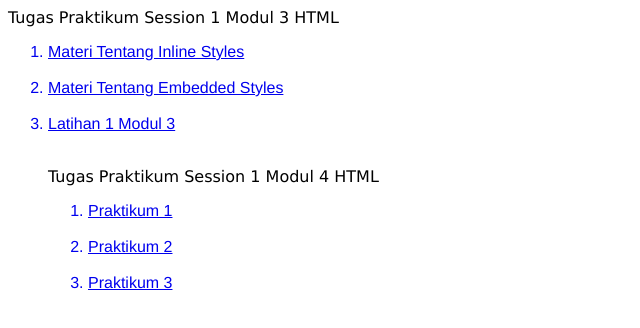
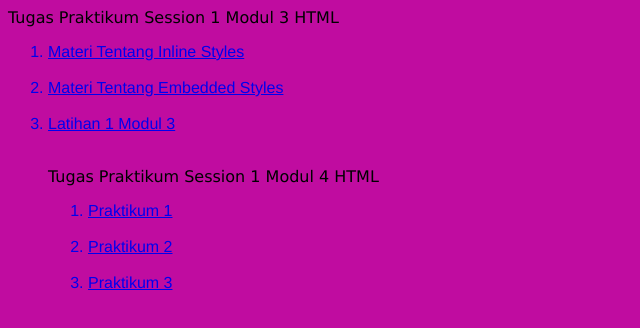
Before and after one commit to FahrulCahaya/fahrulcahaya.github.io, a plain HTML site: page Modul-3.html in a window 1280 px wide. Shown: the whole page, without its empty margins (0-640 px from the left). Drawn offline with Linux system fonts and the light colour scheme.

Commit message:
Update Modul-3.html

```diff
--- a/Modul-3.html
+++ b/Modul-3.html
@@ -2,7 +2,7 @@
   <head>
     <title>Belajar HTML</title>
   </head>
-<body>
+<body bgcolor="charcoal">
    <p style="font-family: verdana;">Tugas Praktikum Session 1 Modul 3 HTML</p>
    <ol>
       <a href="inlinestyles.html"><li style="font-family:helvetica">Materi Tentang Inline Styles</li></a></br>
```
